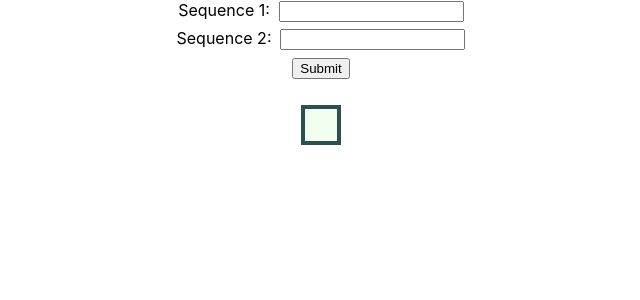
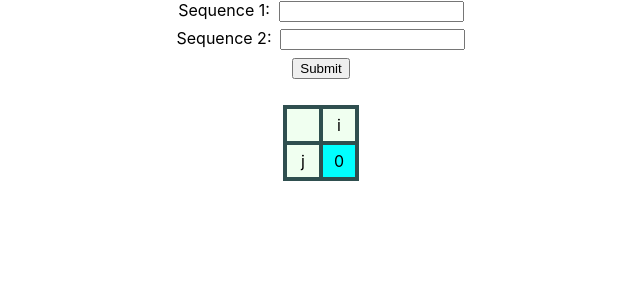
Before and after one commit to rameziophobia/bioinformatics-algorithms, a React (Create React App) app: page / in a window 1280 px wide. Shown: the top 300 px of the page, without its empty margins (319-959 px from the left). Built offline with nearby package versions, Linux system fonts and the light colour scheme.

Commit message:
feat: needleman algorithm

```diff
--- /dev/null
+++ b/src/algorithms/needleman.js
@@ -0,0 +1,39 @@
+const getNeedlemanMatrixCells = (string1, string2, matchScore, mismatchScore, penalty) => {
+    const cells = [];
+    console.log(string1);
+    console.log(string2);
+    for (let i = 0; i < string1.length + 1; i++) {
+        const row = [];
+        for (let j = 0; j < string2.length + 1; j++) {
+            const isMatch = string1[i - 1] === string2[j - 1];
+            let newScore;
+            if (i === 0 && j === 0) {
+                newScore = 0;
+            } else if (j !== 0 && i === 0) {
+                newScore = row[j - 1] + penalty;
+            } else if (i !== 0 && j === 0) {
+                newScore = cells[i - 1][j] + penalty;
+            } else {
+                const prevData = {
+                    row: row[j - 1],
+                    col: cells[i - 1][j],
+                    diagonal: cells[i - 1][j - 1],
+                };
+                newScore = Math.max(prevData.row + penalty, prevData.col + penalty);
+                if (isMatch) {
+                    console.log('true', i, string1[i - 1], j, string2[j - 1]);
+                    newScore = Math.max(newScore, prevData.diagonal + matchScore);
+                } else {
+                    console.log('sad', i, string1[i - 1], j, string2[j - 1]);
+                    newScore = Math.max(newScore, prevData.diagonal + mismatchScore);
+                }
+            }
+
+            row.push(newScore);
+        }
+        cells.push(row);
+    }
+    return cells;
+};
+
+export default getNeedlemanMatrixCells;
--- a/src/components/Table.js
+++ b/src/components/Table.js
@@ -3,27 +3,33 @@ import './table.css';
 import getDpMatrixCells from '../algorithms/dpMatrix';
 import getDotMatrixCells from '../algorithms/dotMatrix';
 import getDotMatrixWindowCells from '../algorithms/dotMatrixWindow';
+import getNeedlemanMatrixCells from '../algorithms/needleman';
 
 export const Table = ({ string1, string2 }) => {
     // const length = string1.length;
     // const cells = getDotMatrixCells(string1, string2);
-    const cells = getDotMatrixWindowCells(string1, string2, 9, 3, 4);
+    // const cells = getDotMatrixWindowCells(string1, string2, 9, 3, 4);
+    const cells = getNeedlemanMatrixCells(string1, string2, 7, -3, -2);
     console.log(cells);
+
+    const string_1 = 'j' + string1;
+    const string_2 = 'i' + string2;
+
     const cellsJSX = [];
-    for (let i = 0; i < string1.length + 1; i++) {
+    for (let i = 0; i < cells.length + 1; i++) {
         let row;
         if (i === 0) {
             const stringCells = [];
-            for (const chr of string2) {
+            for (const chr of string_2) {
                 stringCells.push(<div className="table_cell table_header">{chr}</div>);
             }
             row = [<div className="table_cell table_header">&nbsp;</div>, ...stringCells];
         } else {
-            row = [<div className="table_cell table_header">{string1[i - 1]}</div>];
-            for (let j = 0; j < string2.length; j++) {
+            row = [<div className="table_cell table_header">{string_1[i - 1]}</div>];
+            for (let j = 0; j < cells[0].length; j++) {
                 row.push(
                     // <div className="table_cell">
-                    //     {string1[i - 1]}, {string2[j]}, {cells[i - 1][j]}
+                    //     {string1[i - 1]}, {string_2[j]}, {cells[i - 1][j]}
                     // </div>
                     <div className="table_cell">{cells[i - 1][j]}</div>
                 );
```
